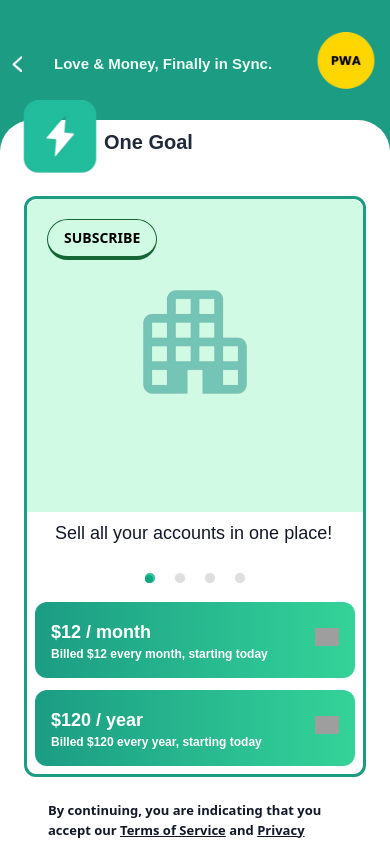
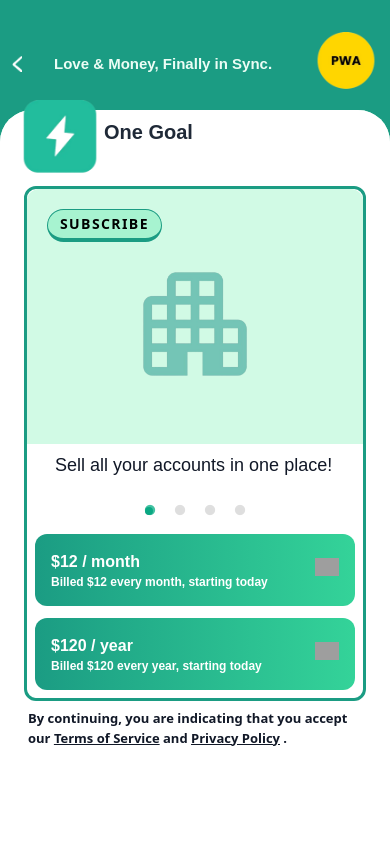
Before and after one commit to vinender/payment-pwa, a React (Create React App) app: page / in a window 390 px wide. Built offline with nearby package versions, Linux system fonts and the light colour scheme; grey boxes are pictures that could not be loaded.

Commit message:
content changed to viewport height

```diff
--- a/src/components/green.js
+++ b/src/components/green.js
@@ -24,7 +24,7 @@ const MobileSubscriptionScreen = () => {
 
 
   return (
-    <div className="  bg-gray-900 flex justify-center items-center min-h-screen">
+    <div className="  bg-gray-900 flex justify-center items-center h-screen">
       <div className="bg-[#1B9C83] w-full  h-screen overflow-y-auto text-white relative z-20">
 
         <div className="flex items-center justify-evenly space-x-8 pt-8 p-3 ">
@@ -40,16 +40,16 @@ const MobileSubscriptionScreen = () => {
 
         <img alt='flash' src='./demo/flash.png' className='relative -top-2 left-5 z-50 w-[80px] h-[80px]' />
 
-        <div className=" bg-emerald-100 text-gray-800 mx-auto rounded-t-[2rem]  absolute  bottom-0 left-0 right-0 h-[calc(100%-120px)] overflow-y-auto">
-          <div className="bg-white  h-screen p-6  shadow-lg">
+        <div className=" bg-emerald-100 text-gray-800 mx-auto rounded-t-[2rem]  absolute  bottom-0 left-0 right-0 h-[calc(100%-110px)] overflow-y-hidden">
+          <div className="bg-white  h-full p-6    shadow-lg">
             <div className="flex items-center mb-6">
-            <img alt='flash' src='./demo/flash.png' className='relative -top-2 hidden bg-white opacity-90 left-5 z-50 w-[80px] h-[80px]' />
+                <img alt='flash' src='./demo/flash.png' className='relative -top-2 hidden bg-white opacity-90 left-5 z-50 ' />
                   <span className="font-semibold relative -top-4 font-poppins left-20 text-xl">One Goal</span>
                 </div>
 
-            <div className='  border-[3.91px]   border-[#1B9C83] rounded-xl'>
-                <div className='rounded-xl bg-emerald-100 p'>
-                    <button className="bg-emerald-100 border text-black border-green-800  relative top-5 left-5 px-4 py-2 rounded-full border-b-4 text-sm font-bold mb-6">
+                <div className='  border-[3.91px]  border-[#1B9C83] rounded-xl'>
+                    <div className='rounded-xl  bg-emerald-100 p'>
+                        <button className="bg-emerald-200 border text-black border-[#1B9C83]  relative top-5 left-5 px-3 py-1 tracking-widest rounded-full border-b-4 text-sm font-bold mb-6">
                         SUBSCRIBE
                         </button>
 
@@ -63,7 +63,7 @@ const MobileSubscriptionScreen = () => {
                     <div className="space-y-3 mt-6 p-2 bg-white rounded-xl">
                         <button className="w-full bg-gradient-to-r from-[#1B9C83] to-emerald-400 text-white p-4 rounded-xl text-left flex justify-between items-center">
                             <div>
-                    <div className="font-poppins font-semibold text-lg">$12 / month</div>
+                            <div className="font-poppins font-semibold text-md sm:text-lg">$12 / month</div>
                             <div className="text-xs font-poppins font-semibold ">Billed $12 every month, starting today</div>
                             </div>
                             <div className="w-6 h-6">
@@ -73,7 +73,7 @@ const MobileSubscriptionScreen = () => {
 
                         <button className="w-full bg-gradient-to-r from-[#1B9C83] to-emerald-400 text-white p-4 rounded-xl text-left flex justify-between items-center">
                             <div>
-                    <div className="font-poppins font-semibold text-lg">$120 / year</div>
+                            <div className="font-poppins font-semibold text-md sm:text-lg">$120 / year</div>
                             <div className="text-xs font-poppins font-semibold ">Billed $120 every year, starting today</div>
                             </div>
                             <div className="w-6 h-6">
@@ -84,7 +84,7 @@ const MobileSubscriptionScreen = () => {
 
 
                 </div>
-            <p className="text-[13px] w-full h-[40px] font-semibold text-left mt-6 mb-4 text-gray-900 px-6">
+              <p className="text-[13px] w-full h- font-semibold text-left mt-2 sm:mt-6 lg:mt-4 mb-4 text-gray-900 px-1 sm:px-3">
                 By continuing, you are indicating that you accept our <span className='underline'>Terms of Service</span>  and <span className='underline'>Privacy Policy</span> .
               </p>
           </div>
--- a/src/components/pager.js
+++ b/src/components/pager.js
@@ -22,7 +22,7 @@ const ImageTextSlider = ({ slides }) => {
   return (
     <Slider {...settings}>
       {slides.map((slide, index) => (
-        <div key={index} className="text- p-2 h-[300px] relative ">
+        <div key={index} className="text- p-2 h-[250px] sm:h-[230px] md:h-[250px] lg:h-[300px] xl:h-[350px] relative ">
           <img src={slide.image} alt={slide.text} className=" mx-auto  w-[142px] h-[142px]" />
           <p className="text-[18px] h-[60px] p-2  w-full text-gray-900 font-poppins  absolute z-50 -bottom-2 sm:-bottom-2 md:-bottom-5 px-5   bg-white text-left ">{slide.text}</p>
         </div>
```
Lines whose indentation alone changed are shown as unchanged.
